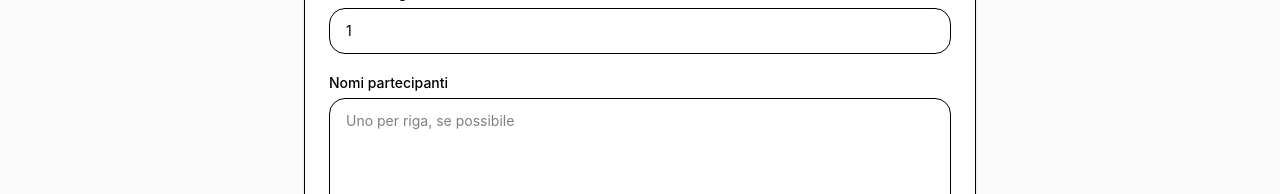
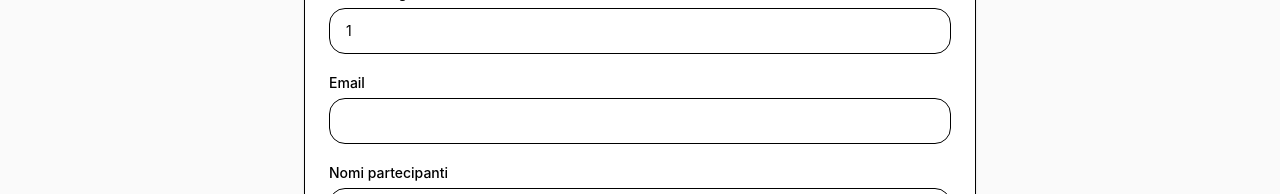
Before and after one commit to liberamint/biglietteria-teatro, a Next.js app: page /prenota in a window 1280 px wide. Shown: the part 484-678 px from the top of the page. Built offline with nearby package versions, Linux system fonts and the light colour scheme; no server answers.

Commit message:
fix submitBooking pulito

```diff
--- a/app/prenota/page.tsx
+++ b/app/prenota/page.tsx
@@ -10,6 +10,7 @@ export default function PrenotaPage() {
   const [showSlug, setShowSlug] = useState<string>(SHOWS[0].slug);
   const [requesterName, setRequesterName] = useState('');
   const [phone, setPhone] = useState('');
+  const [email, setEmail] = useState('');
   const [ticketCount, setTicketCount] = useState(1);
   const [participantNames, setParticipantNames] = useState('');
   const [notes, setNotes] = useState('');
@@ -19,6 +20,7 @@ export default function PrenotaPage() {
   async function submitBooking() {
   setBusy(true);
   setMessage('');
+
   const { data: show, error: showError } = await supabase
     .from('shows')
     .select('id, name, slug')
@@ -31,23 +33,12 @@ console.log("errore spettacolo:", showError);
 
   if (showError) {
     setMessage(`Errore spettacolo: ${showError.message}`);
+    setBusy(false);
     return;
   }
 
   if (!show) {
     setMessage(`Spettacolo non trovato: ${showSlug}`);
-  return;
-}
-
-console.log("slug cercato:", showSlug);
-console.log("risultato:", show);
-console.log("errore spettacolo:", showError);
-if (!show) {
-  setMessage(`Spettacolo non trovato: ${showSlug}`);
-  return;
-}
-    if (!show) {
-      setMessage('Spettacolo non trovato.');
     setBusy(false);
     return;
   }
@@ -56,6 +47,7 @@ if (!show) {
     show_id: show.id,
     requester_name: requesterName,
     phone,
+    email,
     ticket_count: ticketCount,
     participant_names: participantNames,
     notes,
@@ -66,12 +58,14 @@ if (!show) {
 
   if (insertError) {
     setMessage(`Errore nel salvataggio della prenotazione: ${insertError.message}`);
+    setBusy(false);
     return;
   }
 
-    setMessage('Richiesta inviata. Pagamento e seriali saranno confermati solo dall\'organizzazione.');
+  setMessage("Richiesta inviata. Pagamento e seriali saranno confermati solo dall'organizzazione.");
   setRequesterName('');
   setPhone('');
+  setEmail('');
   setTicketCount(1);
   setParticipantNames('');
   setNotes('');
@@ -105,9 +99,25 @@ if (!show) {
   <label className="text-sm font-medium">Numero biglietti</label>
   <Input type="number" min={1} max={12} value={ticketCount} onChange={(e) => setTicketCount(Number(e.target.value))} />
 </div>
+
+<div>
+  <label className="text-sm font-medium">Email</label>
+  <Input
+    type="email"
+    value={email}
+    onChange={(e) => setEmail(e.target.value)}
+    required
+  />
+</div>
+
 <div>
   <label className="text-sm font-medium">Nomi partecipanti</label>
-                <Textarea rows={5} value={participantNames} onChange={(e) => setParticipantNames(e.target.value)} placeholder="Uno per riga, se possibile" />
+  <Textarea
+    rows={5}
+    value={participantNames}
+    onChange={(e) => setParticipantNames(e.target.value)}
+    placeholder="Uno per riga, se possibile"
+  />
 </div>
               <div>
                 <label className="text-sm font-medium">Note</label>
```
Lines whose indentation alone changed are shown as unchanged.
